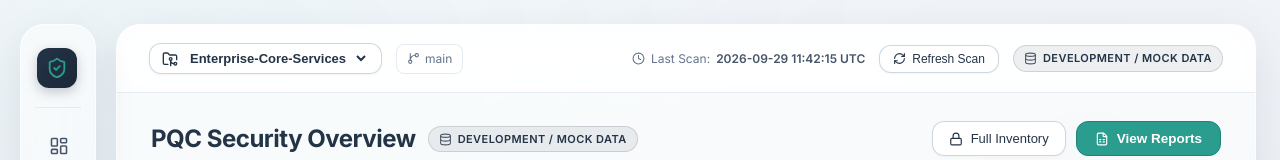
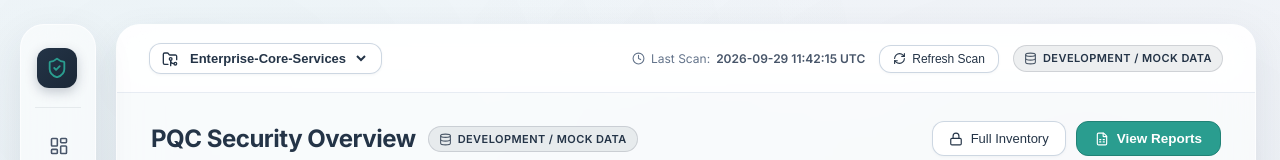
Before and after one commit to Viswanath322/PQC-Platform, a React (Vite) app in the folder desktop/: page / in a window 1280 px wide. Shown: the top 160 px of the page. Built offline with nearby package versions, Linux system fonts and the light colour scheme.

Commit message:
style(ui): remove branch badge from top header

```diff
--- a/desktop/src/components/layout/TopHeader.tsx
+++ b/desktop/src/components/layout/TopHeader.tsx
@@ -1,10 +1,10 @@
 import React, { useState } from 'react';
-import { RefreshCw, GitBranch, FolderGit2, Clock } from 'lucide-react';
+import { RefreshCw, FolderGit2, Clock } from 'lucide-react';
 import { MockDataBadge } from '../pqc/MockDataBadge';
 
 interface TopHeaderProps {
   projectName: string;
-  branch: string;
+  branch?: string;
   lastScanTimestamp: string;
   onRefreshScan: () => void;
   isRefreshing?: boolean;
@@ -12,13 +12,11 @@ interface TopHeaderProps {
 
 export const TopHeader: React.FC<TopHeaderProps> = ({
   projectName,
-  branch,
   lastScanTimestamp,
   onRefreshScan,
   isRefreshing = false,
 }) => {
   const [selectedProject, setSelectedProject] = useState(projectName);
-  const [currentBranch, setCurrentBranch] = useState(branch);
 
   const projects = [
     { name: 'Enterprise-Core-Services', branch: 'main' },
@@ -27,12 +25,7 @@ export const TopHeader: React.FC<TopHeaderProps> = ({
   ];
 
   const handleProjectChange = (e: React.ChangeEvent<HTMLSelectElement>) => {
-    const val = e.target.value;
-    setSelectedProject(val);
-    const found = projects.find((p) => p.name === val);
-    if (found) {
-      setCurrentBranch(found.branch);
-    }
+    setSelectedProject(e.target.value);
   };
 
   return (
@@ -90,23 +83,6 @@ export const TopHeader: React.FC<TopHeaderProps> = ({
             ))}
           </select>
         </div>
-
-        <div
-          style={{
-            display: 'flex',
-            alignItems: 'center',
-            gap: '5px',
-            fontSize: '12px',
-            color: 'var(--text-muted)',
-            background: 'rgba(255, 255, 255, 0.6)',
-            padding: '5px 10px',
-            borderRadius: 'var(--radius-sm)',
-            border: '1px solid var(--border-glass)',
-          }}
-        >
-          <GitBranch size={13} />
-          <span>{currentBranch}</span>
-        </div>
       </div>
 
       {/* Right controls: Last Scan, Refresh, Mock Data Badge */}
```
